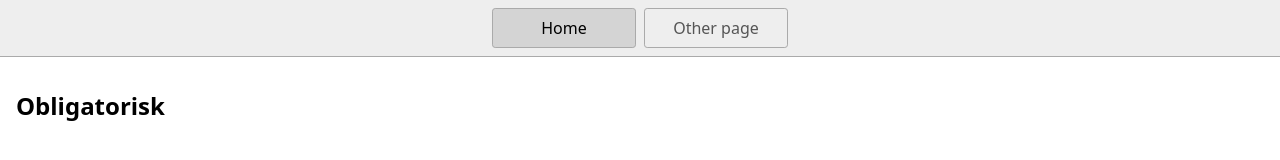
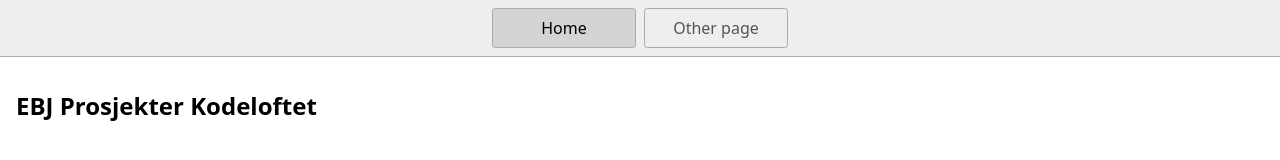
Before and after one commit to EvyBettina/Mineprosjekterkodeloftet, a website: page index.html in a window 1280 px wide. Drawn offline with Linux system fonts and the light colour scheme.

Commit message:
added heading1

```diff
--- a/index.html
+++ b/index.html
@@ -17,7 +17,7 @@
       <a href="/page2.html">Other page</a>
     </nav>
     <main>
-      <h1>Obligatorisk</h1>
-    </main>
+      <h1>EBJ Prosjekter Kodeloftet</h1>
+         </main>
   </body>
 </html>
```
Also changed, not shown: 1 other file.
